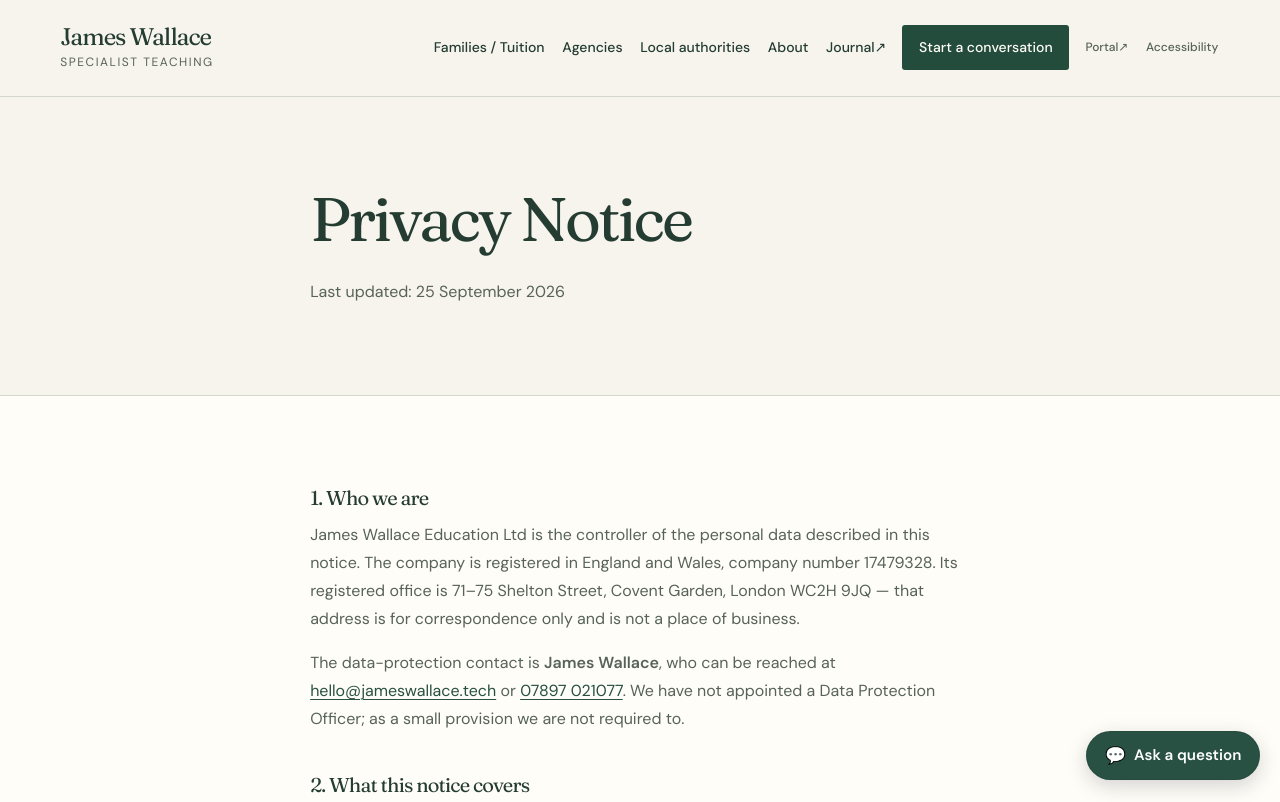
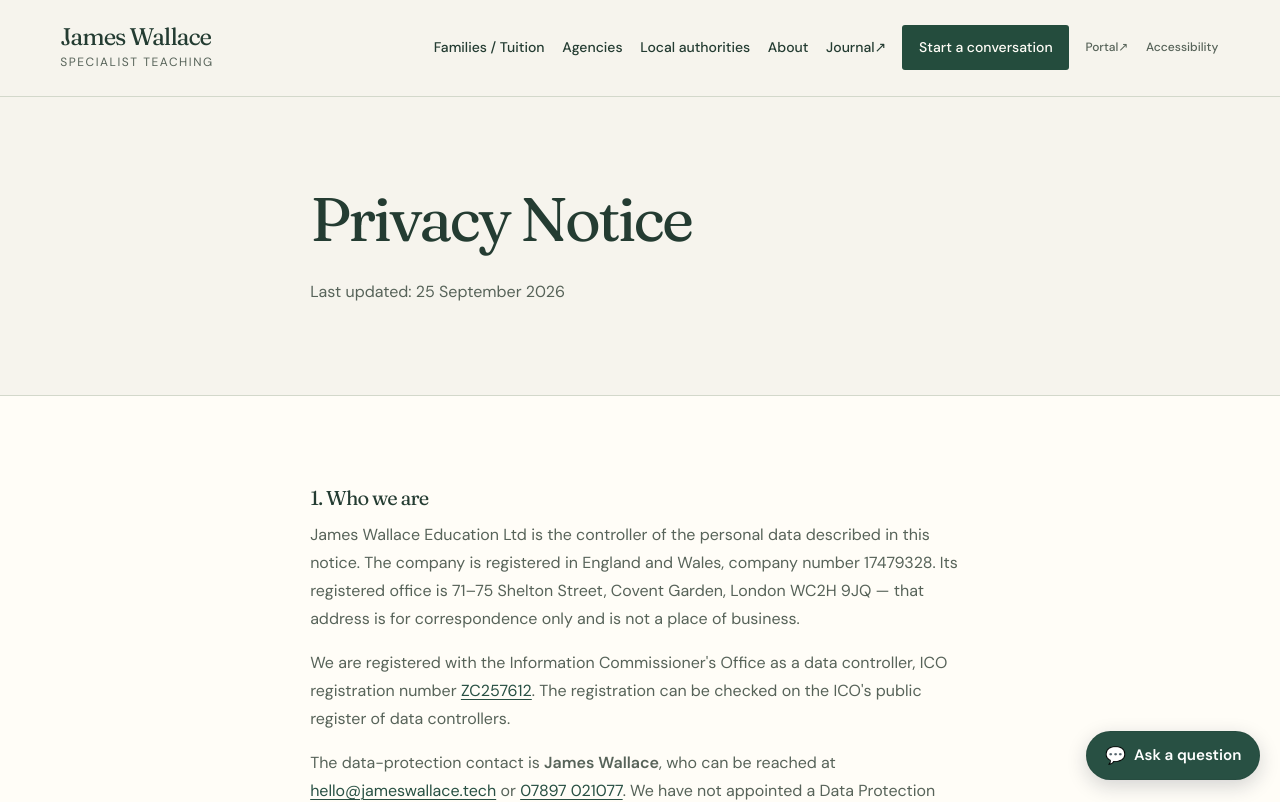
Before and after one commit to OpusLearning/JamesWallace.tech, a React (Vite) app in the folder frontend/: page /privacy in a window 1280 px wide. Shown: the top 802 px of the page. Built offline with nearby package versions, Linux system fonts and the light colour scheme.

Commit message:
ICO-NUMBER: show the company's ICO registration number ZC257612 (facts, footer, /privacy)

```diff
--- a/frontend/src/components/Footer.jsx
+++ b/frontend/src/components/Footer.jsx
@@ -1,4 +1,5 @@
 import { Link } from "react-router-dom";
+import { ICO } from "../data/facts";
 
 export default function Footer() {
   return (
@@ -12,7 +13,7 @@ export default function Footer() {
         </ul></nav>
       </div>
       <div className="jw-footer-bottom">
-        <span>© 2026 James Wallace Education Ltd. Registered in England and Wales, company number 17479328. Registered office: 71–75 Shelton Street, Covent Garden, London WC2H 9JQ.</span>
+        <span>© 2026 James Wallace Education Ltd. Registered in England and Wales, company number 17479328. ICO registration number {ICO.registrationNumber}. Registered office: 71–75 Shelton Street, Covent Garden, London WC2H 9JQ.</span>
         <span className="jw-footer-legal">
           <Link to="/privacy">Privacy</Link> · <Link to="/cookies">Cookies</Link> ·{" "}
           <Link to="/accessibility">Accessibility</Link> · <Link to="/terms">Terms</Link> ·{" "}
--- a/frontend/src/data/facts.js
+++ b/frontend/src/data/facts.js
@@ -136,6 +136,17 @@ export const SAFEGUARDING_ROLES = {
     `${onlineSafetyLead.role.toLowerCase()} and ${attendanceLead.role.toLowerCase()}: ${deputy.name}.`,
 };
 
+// James, 28 Sep 2026 (QUEUE ICO-NUMBER). James Wallace Education Ltd's registration with the
+// Information Commissioner's Office as a data controller: number ZC257612, confirmed 28 September
+// 2026 (application reference C2042401, fee paid 25 September 2026). The older registration
+// ZB477144 is James's own as a sole trader and is deliberately not recorded here, because it is
+// not the company's. Shown in the footer company line and in the privacy notice's controller
+// details, so the number lives here once.
+export const ICO = {
+  registrationNumber: "ZC257612",
+  registerUrl: "https://ico.org.uk/ESDWebPages/Entry/ZC257612",
+};
+
 // Reviewed by hand. If this date is stale the page should not claim currency.
 export const REVIEWED = "25 September 2026";
 
--- a/frontend/src/pages/Privacy.jsx
+++ b/frontend/src/pages/Privacy.jsx
@@ -1,6 +1,7 @@
 import { useRef, useState } from "react";
 import { Link } from "react-router-dom";
 import { LegalPage, LegalSection, LegalTable } from "../components/Legal";
+import { ICO } from "../data/facts";
 
 const CONTACT_EMAIL = "hello@jameswallace.tech";
 const CONTACT_PHONE = "07897 021077";
@@ -147,6 +148,14 @@ export default function PrivacyPolicy() {
           The company is registered in England and Wales, company number 17479328. Its registered
           office is 71–75 Shelton Street, Covent Garden, London WC2H 9JQ — that address is for
           correspondence only and is not a place of business.
+        </p>
+        <p>
+          We are registered with the Information Commissioner&apos;s Office as a data controller,
+          ICO registration number{" "}
+          <a href={ICO.registerUrl} target="_blank" rel="noopener noreferrer">
+            {ICO.registrationNumber}
+          </a>
+          . The registration can be checked on the ICO&apos;s public register of data controllers.
         </p>
         <p>
           The data-protection contact is <strong>James Wallace</strong>, who can be reached at{" "}
```
